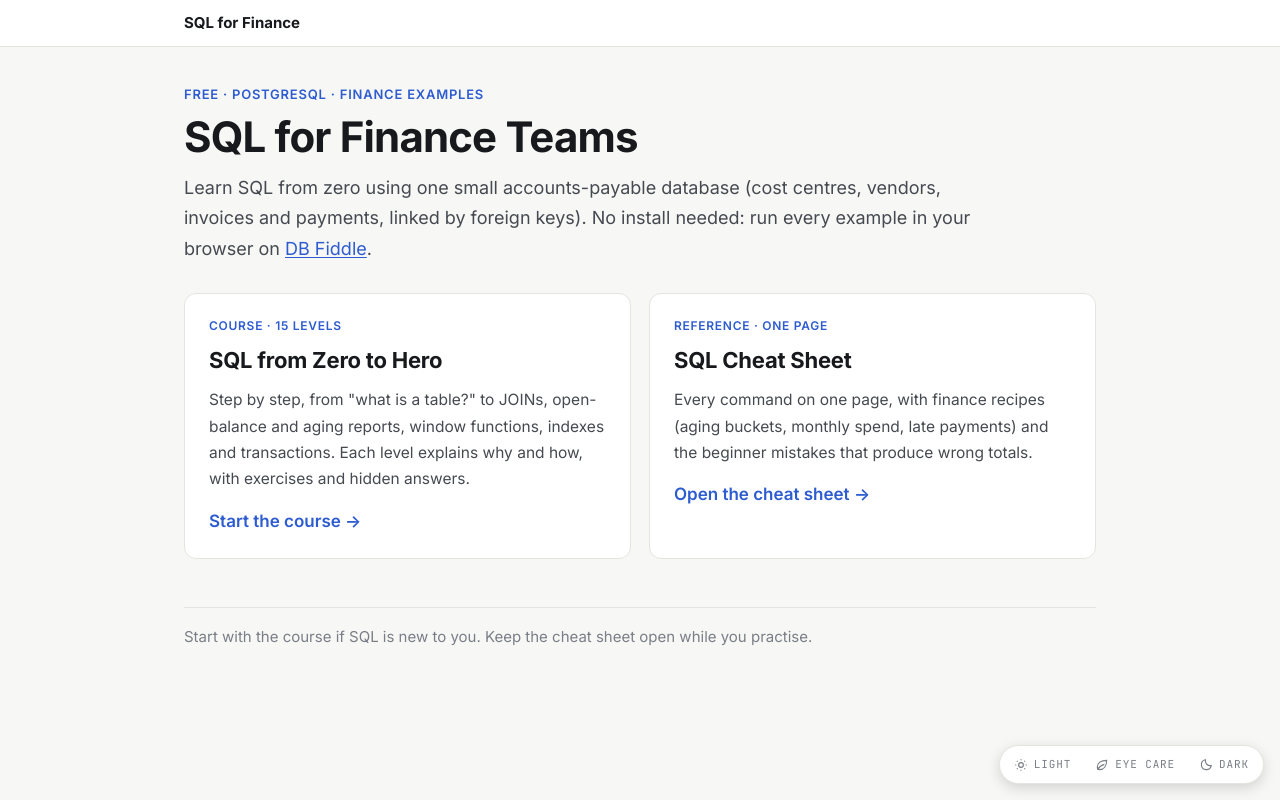
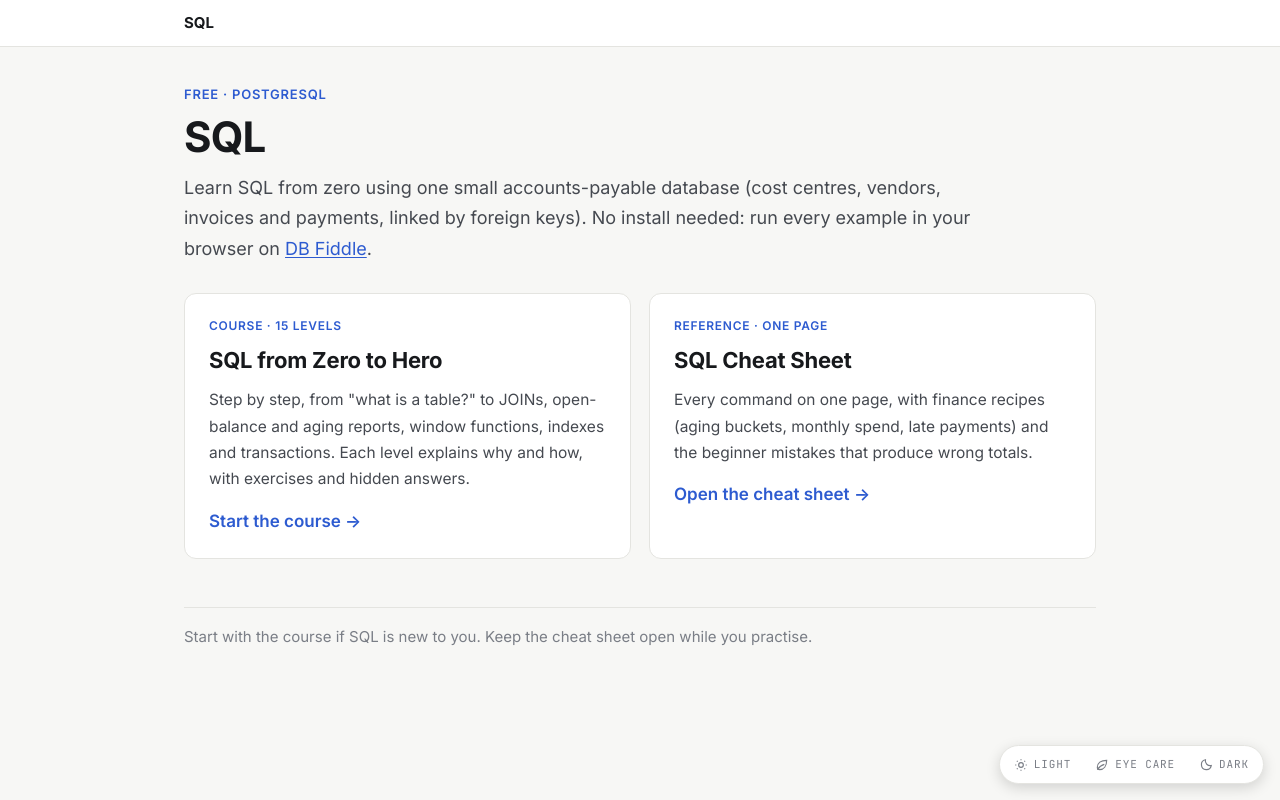
Before and after one commit to SyrineLarbi/sql, a plain HTML site: page index.html in a window 1280 px wide. Drawn offline with Linux system fonts and the light colour scheme.

Commit message:
Update index.html

```diff
--- a/index.html
+++ b/index.html
@@ -3,7 +3,7 @@
 <head>
 <meta charset="utf-8">
 <meta name="viewport" content="width=device-width, initial-scale=1">
-<title>SQL for Finance</title>
+<title>SQL</title>
 <script>try{var t=localStorage.getItem("sql-theme");if(t)document.documentElement.setAttribute("data-theme",t)}catch(e){}</script>
 <link rel="preconnect" href="https://fonts.googleapis.com">
 <link rel="preconnect" href="https://fonts.gstatic.com" crossorigin>
@@ -104,13 +104,13 @@ footer{margin-top:48px;color:var(--ink-3);font-size:15px;border-top:1px solid va
 </head>
 <body>
 <div class="bar"><div class="bar-in">
-  <a class="brand" href="index.html">SQL for Finance</a>
+  <a class="brand" href="index.html">SQL</a>
 
 </div></div>
 <div class="wrap">
 <header class="hero">
-  <div class="eyebrow">Free · PostgreSQL · finance examples</div>
-  <h1>SQL for Finance Teams</h1>
+  <div class="eyebrow">Free · PostgreSQL</div>
+  <h1>SQL</h1>
   <p class="lede">Learn SQL from zero using one small accounts-payable database (cost centres, vendors, invoices and payments, linked by foreign keys). No install needed: run every example in your browser on <a href="https://www.db-fiddle.com/">DB Fiddle</a>.</p>
 </header>
 <div class="cards">
```
